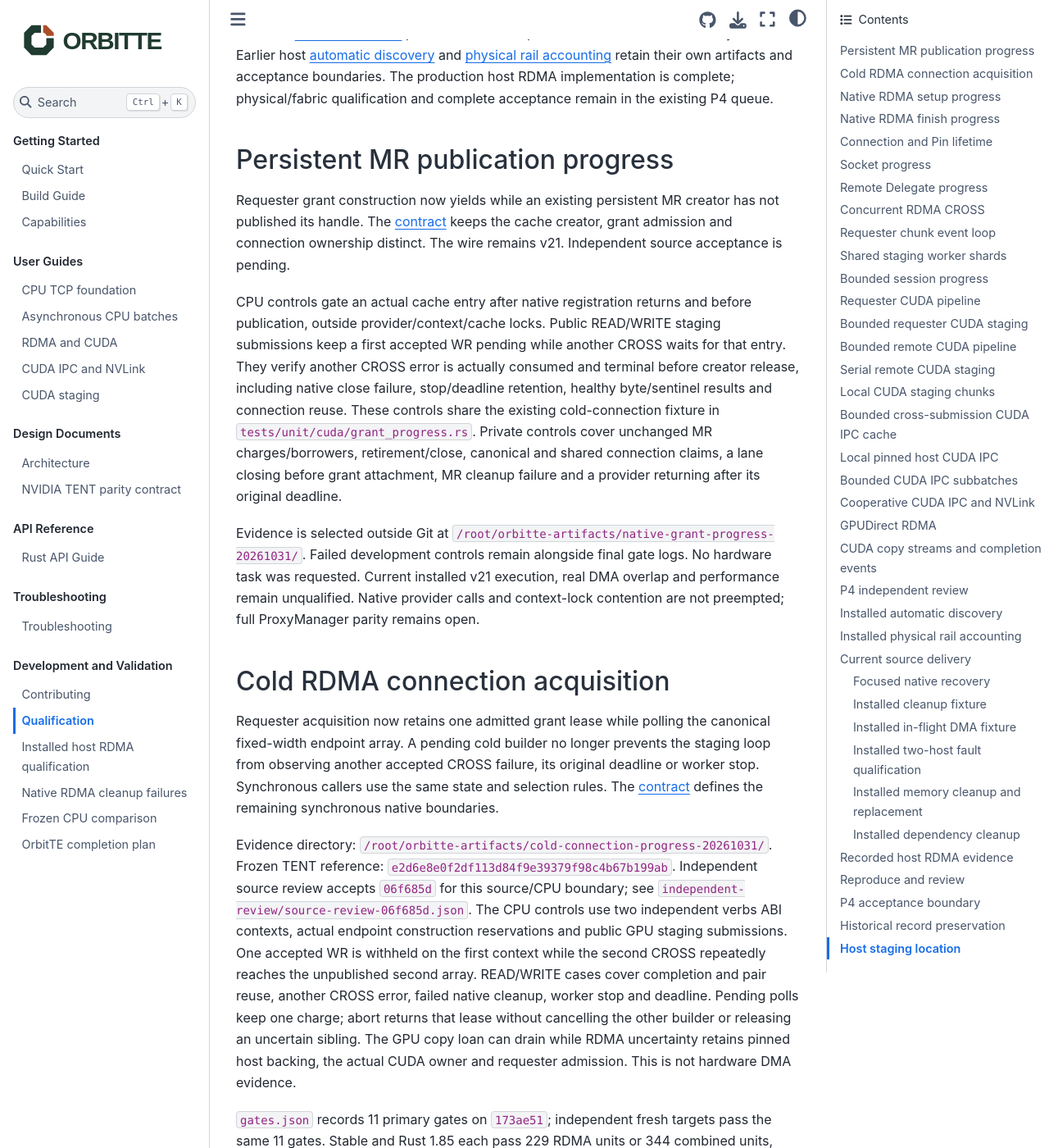
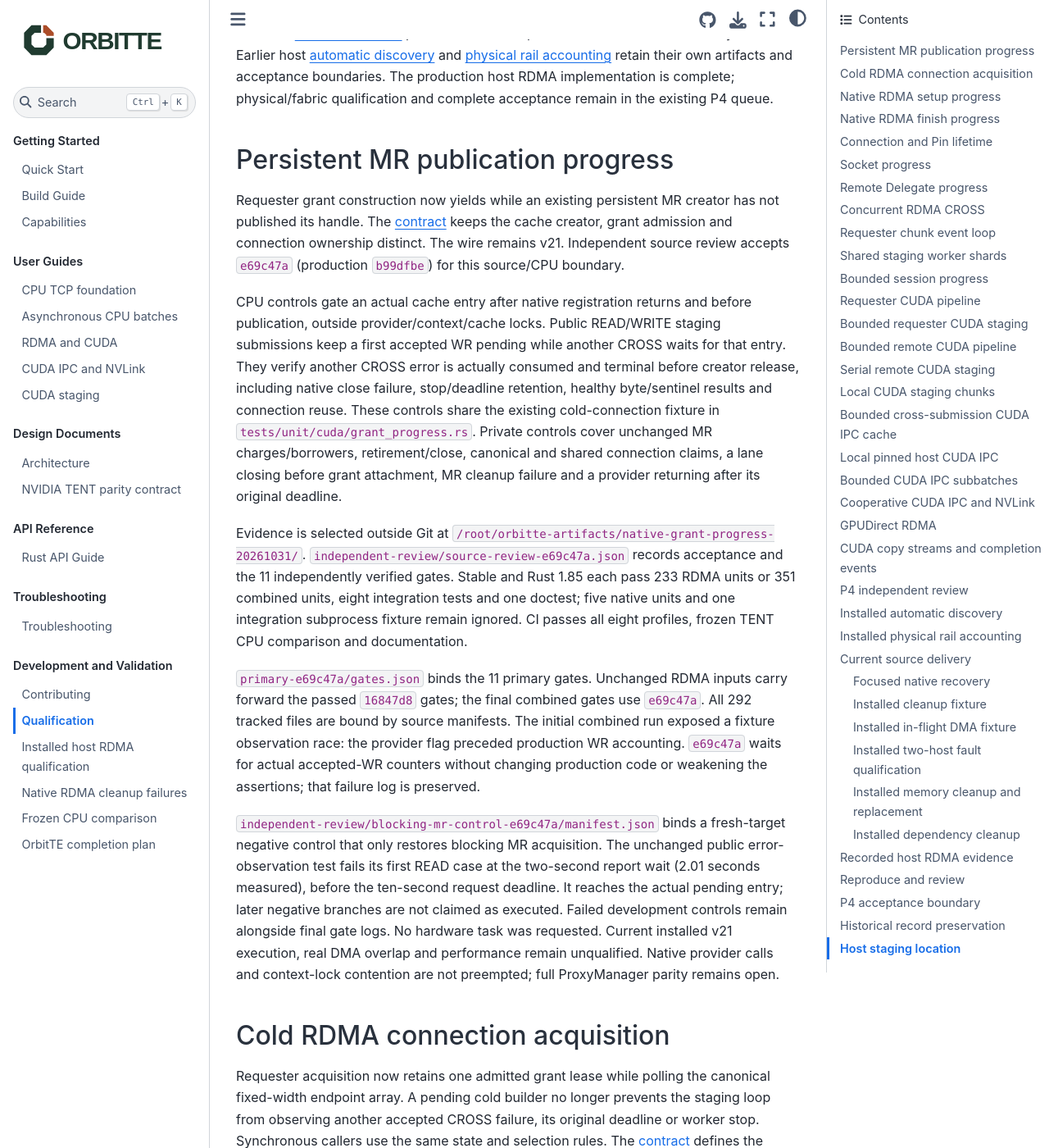
Before and after one commit to OrbitInfra/OrbitTE, a Sphinx documentation site: the page built from docs/qualification.md, in a window 1280 px wide and 1400 px high, scrolled down 626 px. Shown: the whole window at 82% size. Built offline with Sphinx 7.4.7 and the Sphinx Book theme 1.1.4, drawn with Linux system fonts in a browser that asks for light colours.

Commit message:
docs: record independent MR publication progress acceptance

```diff
--- a/docs/qualification.md
+++ b/docs/qualification.md
@@ -34,7 +34,8 @@ qualification and complete acceptance remain in the existing P4 queue.
 Requester grant construction now yields while an existing persistent MR creator
 has not published its handle. The [contract](staging.md#persistent-mr-publication-progress)
 keeps the cache creator, grant admission and connection ownership distinct.
-The wire remains v21. Independent source acceptance is pending.
+The wire remains v21. Independent source review accepts `e69c47a` (production
+`b99dfbe`) for this source/CPU boundary.
 
 CPU controls gate an actual cache entry after native registration returns and
 before publication, outside provider/context/cache locks. Public READ/WRITE
@@ -49,6 +50,24 @@ MR cleanup failure and a provider returning after its original deadline.
 
 Evidence is selected outside Git at
 `/root/orbitte-artifacts/native-grant-progress-20261031/`.
+`independent-review/source-review-e69c47a.json` records acceptance and the
+11 independently verified gates. Stable and Rust 1.85 each pass 233 RDMA units
+or 351 combined units, eight integration tests and one doctest; five native
+units and one integration subprocess fixture remain ignored. CI passes all
+eight profiles, frozen TENT CPU comparison and documentation.
+
+`primary-e69c47a/gates.json` binds the 11 primary gates. Unchanged RDMA inputs
+carry forward the passed `16847d8` gates; the final combined gates use `e69c47a`.
+All 292 tracked files are bound by source manifests. The initial combined run
+exposed a fixture observation race: the provider flag preceded production WR
+accounting. `e69c47a` waits for actual accepted-WR counters without changing
+production code or weakening the assertions; that failure log is preserved.
+
+`independent-review/blocking-mr-control-e69c47a/manifest.json` binds a fresh-target
+negative control that only restores blocking MR acquisition. The unchanged
+public error-observation test fails its first READ case at the two-second report
+wait (2.01 seconds measured), before the ten-second request deadline. It reaches
+the actual pending entry; later negative branches are not claimed as executed.
 Failed development controls remain alongside final gate logs. No hardware task
 was requested. Current installed v21 execution, real DMA overlap and performance
 remain unqualified. Native provider calls and context-lock contention are not
```
Also changed, not shown: docs/completion-plan.md (+2 -2 lines).
